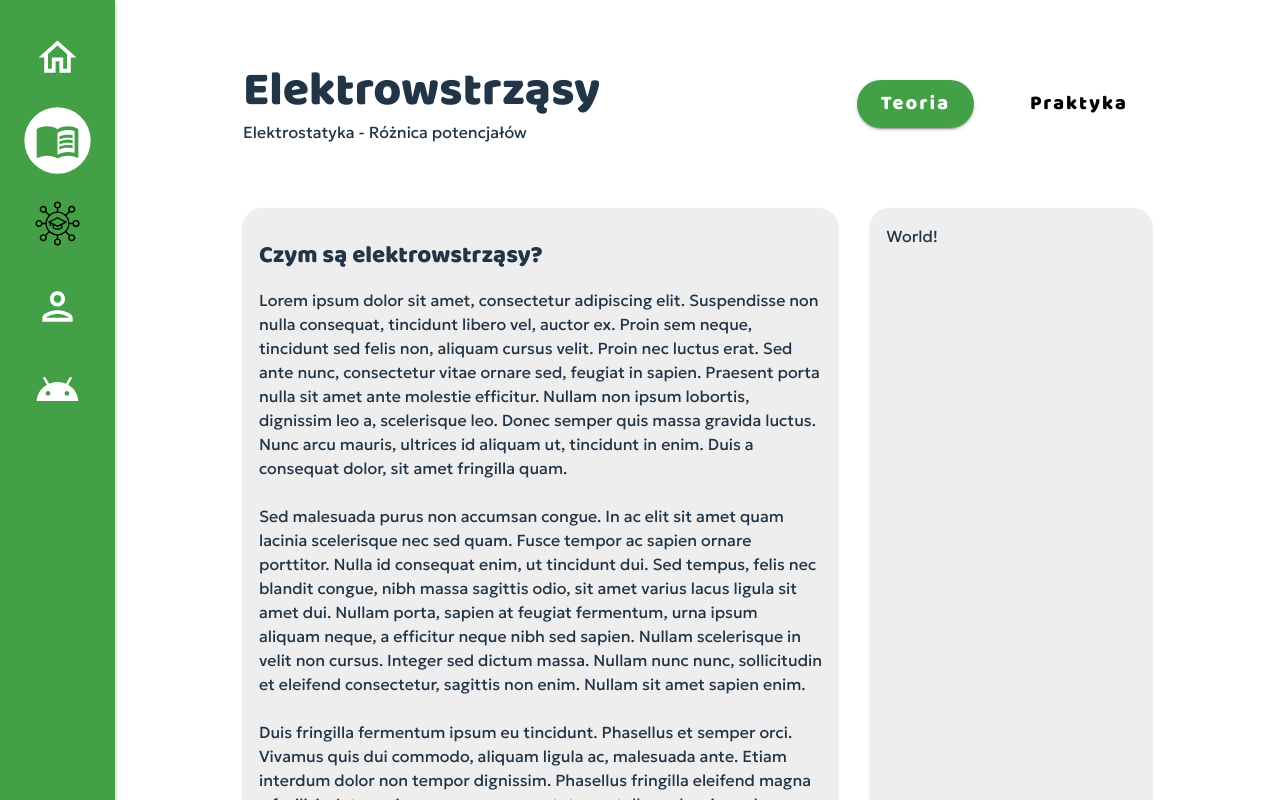
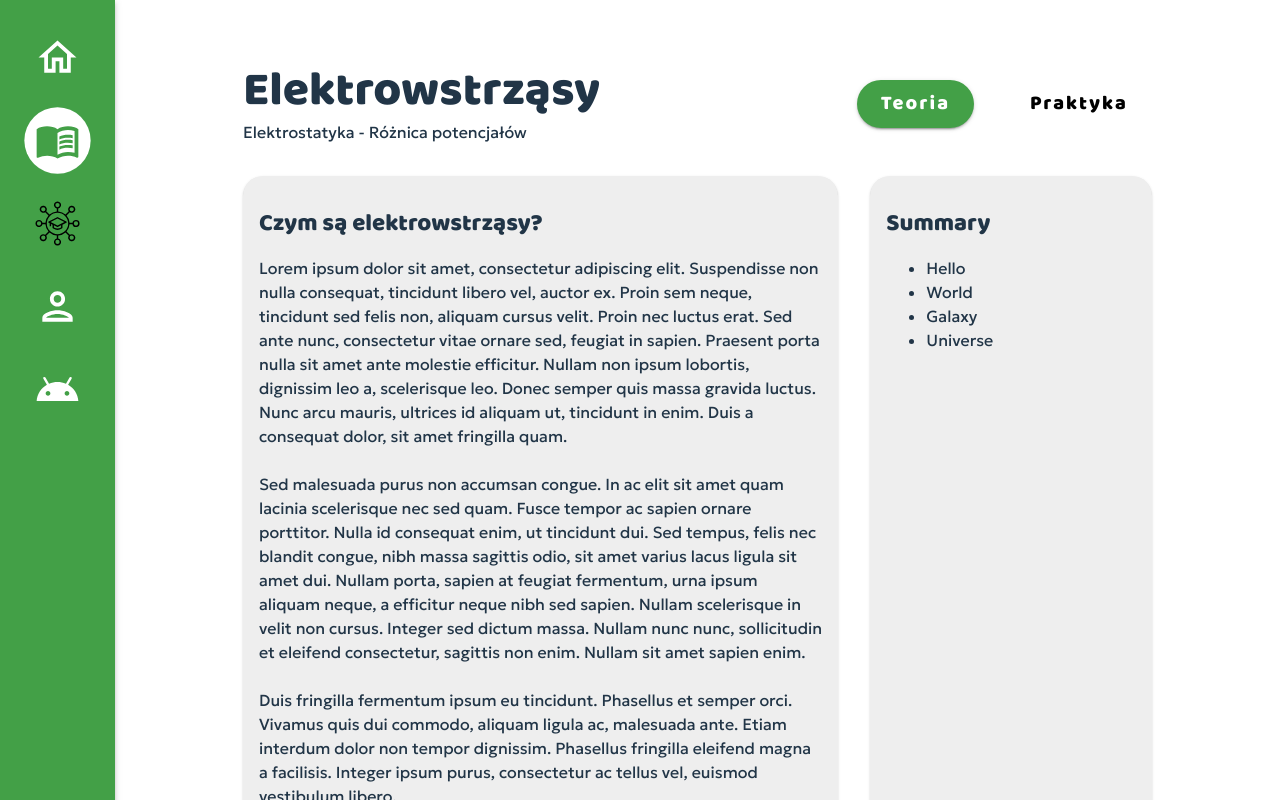
Before and after one commit to EdutieProject/edutie-frontend, a React (Vite) app in the folder edutie-frontend/: page / in a window 1280 px wide. Both pictures are taken after a click on the button 57 px from the left and 140 px from the top of the page. Shown: the top 800 px of the page. Built offline with nearby package versions, Linux system fonts and the light colour scheme.

Commit message:
Finish exercise view - thoery (approach 2)

```diff
--- a/edutie-frontend/src/views/ExerciseView.jsx
+++ b/edutie-frontend/src/views/ExerciseView.jsx
@@ -1,16 +1,28 @@
 import React from 'react';
-import { Box, Card, CardContent, Typography, CardHeader, Container, Grid, useTheme } from '@mui/material';
+import { Box, Typography, useTheme } from '@mui/material';
 import NavLayout from './layout/NavLayout';
 import RoundedButton from '../components/Global/RoundedButton';
 import { useParams } from 'react-router-dom';
 import Surface from '../components/global/Surface';
 
-function ExerciseTile({ sx, children }) {
+function TheoryLayout({ children }) {
+  const theme = useTheme();
   return (
-    <Surface sx={sx}>
-      { children }
-    </Surface>
-  );
+    <Box sx={{
+      flexGrow: 1,
+      marginY: theme.spacing(4),
+      display: "grid",
+      gap: theme.spacing(4),
+      gridTemplateColumns: 'repeat(3, 1fr)',
+      gridTemplateRows: 'repeat(4, 1fr)',
+      gridTemplateAreas: `
+      "left left right"
+      "left left right"
+      "left left right"
+      "bottom bottom bottom"
+      `,
+    }}> {children} </Box>
+  )
 }
 
 export default function ExcerciseView() {
@@ -20,38 +32,40 @@ export default function ExcerciseView() {
 
   return (
     <NavLayout mode={"flex"}>
-      <Box sx={{display: "flex", justifyContent: "space-between"}}>
+      <Box sx={{ display: "flex", justifyContent: "space-between" }}>
         <Box>
           <Typography fontFamily={"Baloo"} variant='h3'>Elektrowstrząsy</Typography>
           <Typography variant="body1">Elektrostatyka - Różnica potencjałów</Typography>
         </Box>
-        <Box sx={{display: "flex", gap: theme.spacing(4), alignItems: "center"}}>
-            <RoundedButton label={"Teoria"} active/>
-            <RoundedButton label={"Praktyka"}/>
+        <Box sx={{ display: "flex", gap: theme.spacing(4), alignItems: "center" }}>
+          <RoundedButton label={"Teoria"} active />
+          <RoundedButton label={"Praktyka"} />
         </Box>
       </Box>
-      <Grid container marginY={theme.spacing(4)} spacing={4} sx={{flexGrow: 1}}>
-        <Grid item md={8}>
-          <ExerciseTile sx={{height: "100%"}}>
-            <Typography fontFamily={"Baloo"} variant='h5' marginY={theme.spacing(2)}>Czym są elektrowstrząsy?</Typography>
-            <Typography variant='body1'>
+      <TheoryLayout>
+        <Surface sx={{ gridArea: "left" }}>
+          <Typography fontFamily={"Baloo"} variant='h5' marginY={theme.spacing(2)}>Czym są elektrowstrząsy?</Typography>
+          <Typography variant='body1'>
             Lorem ipsum dolor sit amet, consectetur adipiscing elit. Suspendisse non nulla consequat, tincidunt libero vel, auctor ex. Proin sem neque, tincidunt sed felis non, aliquam cursus velit. Proin nec luctus erat. Sed ante nunc, consectetur vitae ornare sed, feugiat in sapien. Praesent porta nulla sit amet ante molestie efficitur. Nullam non ipsum lobortis, dignissim leo a, scelerisque leo. Donec semper quis massa gravida luctus. Nunc arcu mauris, ultrices id aliquam ut, tincidunt in enim. Duis a consequat dolor, sit amet fringilla quam.
-            <br/><br/>
+            <br /><br />
             Sed malesuada purus non accumsan congue. In ac elit sit amet quam lacinia scelerisque nec sed quam. Fusce tempor ac sapien ornare porttitor. Nulla id consequat enim, ut tincidunt dui. Sed tempus, felis nec blandit congue, nibh massa sagittis odio, sit amet varius lacus ligula sit amet dui. Nullam porta, sapien at feugiat fermentum, urna ipsum aliquam neque, a efficitur neque nibh sed sapien. Nullam scelerisque in velit non cursus. Integer sed dictum massa. Nullam nunc nunc, sollicitudin et eleifend consectetur, sagittis non enim. Nullam sit amet sapien enim.
-            <br/><br/>
+            <br /><br />
             Duis fringilla fermentum ipsum eu tincidunt. Phasellus et semper orci. Vivamus quis dui commodo, aliquam ligula ac, malesuada ante. Etiam interdum dolor non tempor dignissim. Phasellus fringilla eleifend magna a facilisis. Integer ipsum purus, consectetur ac tellus vel, euismod vestibulum libero.
-            </Typography>
-          </ExerciseTile>
-        </Grid>
-        <Grid item md={4}>
-          <ExerciseTile sx={{height: "100%"}}>
-            World!
-          </ExerciseTile>
-        </Grid>
-      </Grid>
-      <ExerciseTile sx={{flexGrow: 1}}>
-        Universe
-      </ExerciseTile>
-  </NavLayout>
+          </Typography>
+        </Surface>
+        <Surface sx={{ gridArea: "right" }}>
+          <Typography fontFamily={"Baloo"} variant='h5' marginY={theme.spacing(2)}>Summary</Typography>
+          <ul>
+            <li>Hello</li>
+            <li>World</li>
+            <li>Galaxy</li>
+            <li>Universe</li>
+          </ul>
+        </Surface>
+        <Surface sx={{ gridArea: "bottom" }}>
+          <Typography fontFamily={"Baloo"} variant='h4' marginY={theme.spacing(2)}>Twój zeszyt</Typography>
+        </Surface>
+      </TheoryLayout>
+    </NavLayout>
   );
 }
```
